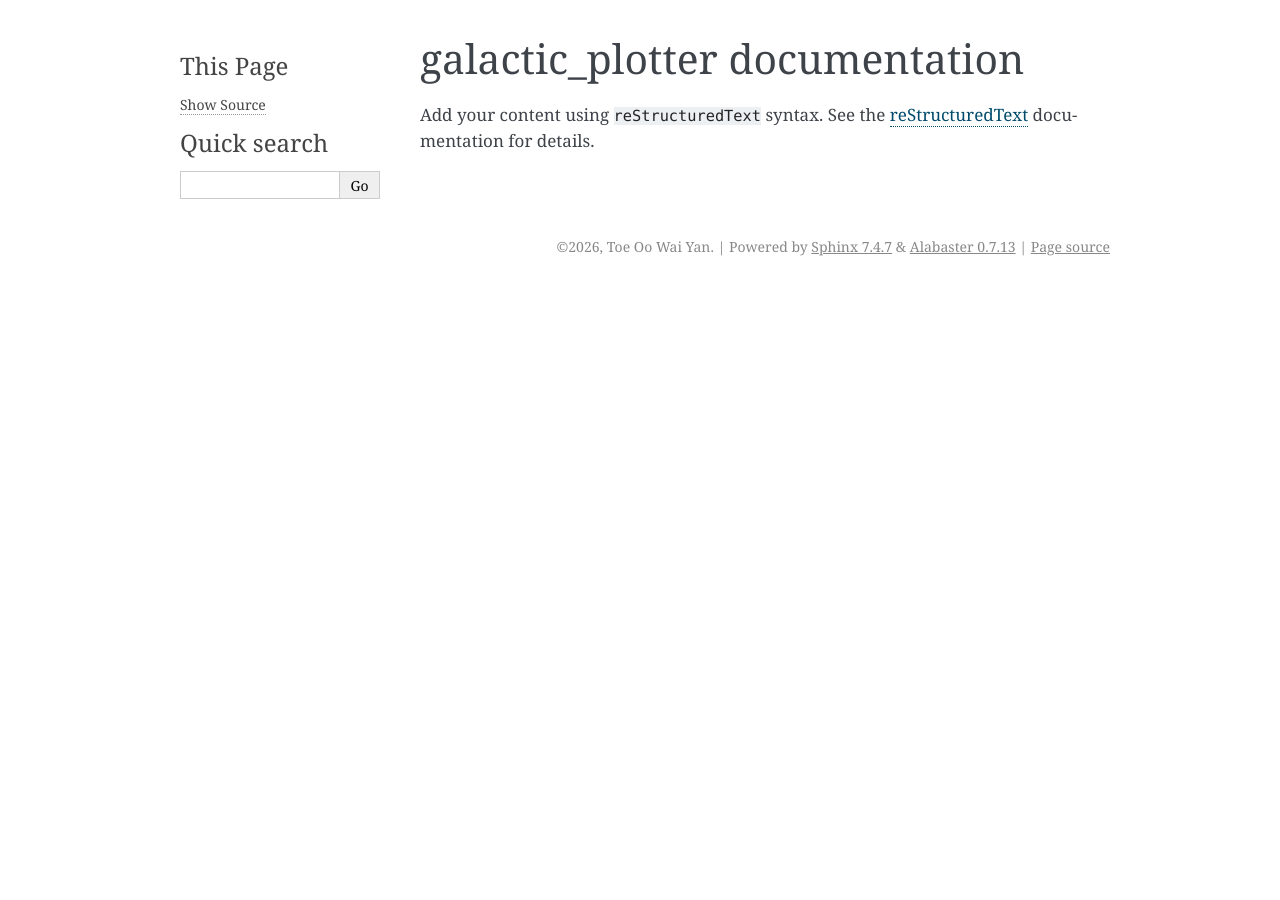
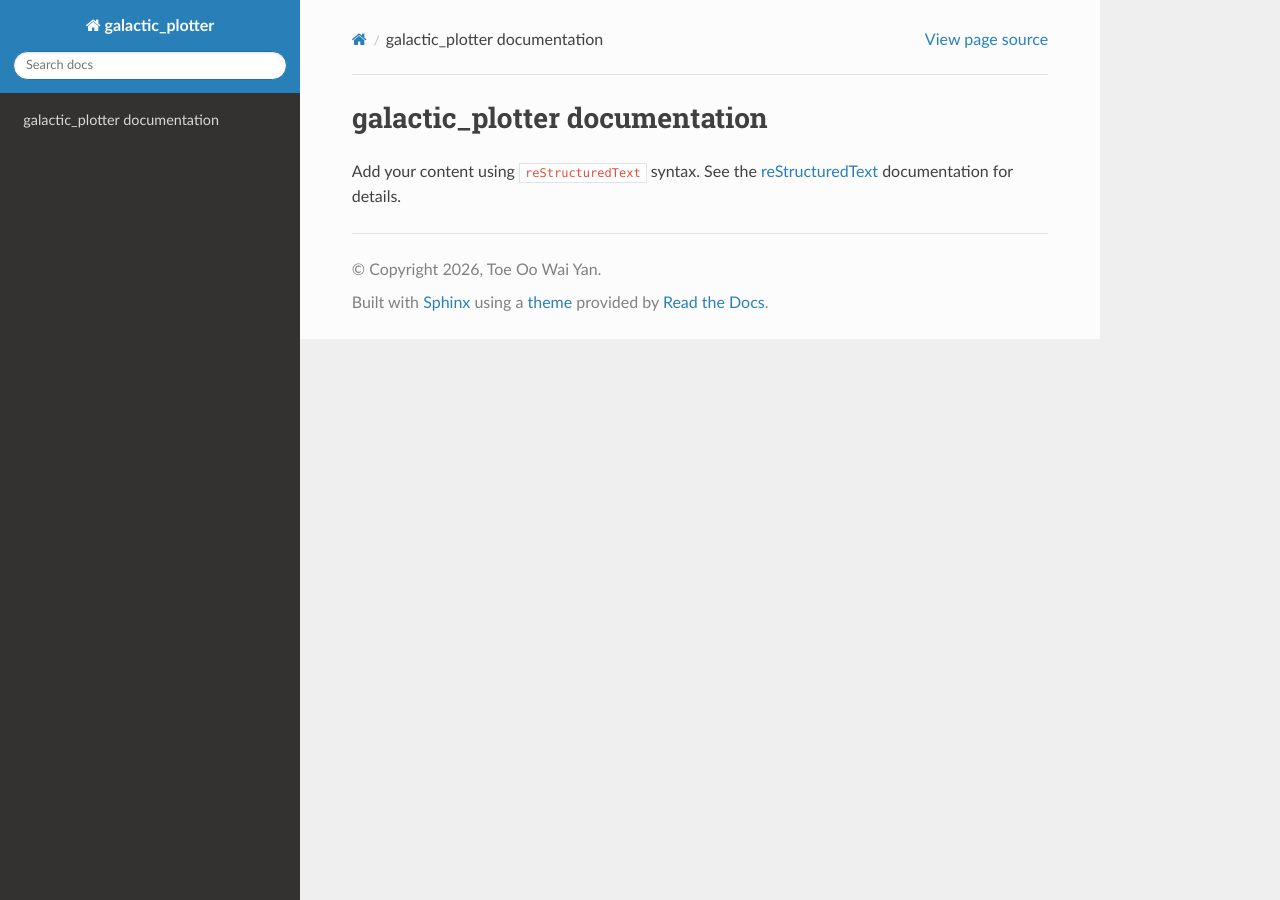
Before and after one commit to TowyZheng/galaxy_analyzer, a Sphinx documentation site: the page built from docs/index.rst, in a window 1280 px wide. Built offline with Sphinx 7.4.7 and the Read the Docs theme 3.1.0, drawn with Linux system fonts in a browser that asks for light colours.

Commit message:
modified conf.py

```diff
--- a/docs/conf.py
+++ b/docs/conf.py
@@ -6,14 +6,25 @@
 # -- Project information -----------------------------------------------------
 # https://www.sphinx-doc.org/en/master/usage/configuration.html#project-information
 
+import os
+import sys
+sys.path.insert(0, os.path.abspath('../galactic-plotter/'))
+
 project = 'galactic_plotter'
 copyright = '2026, Toe Oo Wai Yan'
 author = 'Toe Oo Wai Yan'
+root_doc = 'index'
+
+# The full version, including alpha/beta/rc tags
+release = '0.1'
 
 # -- General configuration ---------------------------------------------------
 # https://www.sphinx-doc.org/en/master/usage/configuration.html#general-configuration
 
-extensions = []
+extensions = [
+    'sphinx.ext.autodoc',
+    'sphinx.ext.napoleon'
+]
 
 templates_path = ['_templates']
 exclude_patterns = ['_build', 'Thumbs.db', '.DS_Store']
@@ -23,5 +34,5 @@
 # -- Options for HTML output -------------------------------------------------
 # https://www.sphinx-doc.org/en/master/usage/configuration.html#options-for-html-output
 
-html_theme = 'alabaster'
+html_theme = 'sphinx_rtd_theme'
 html_static_path = ['_static']
```
